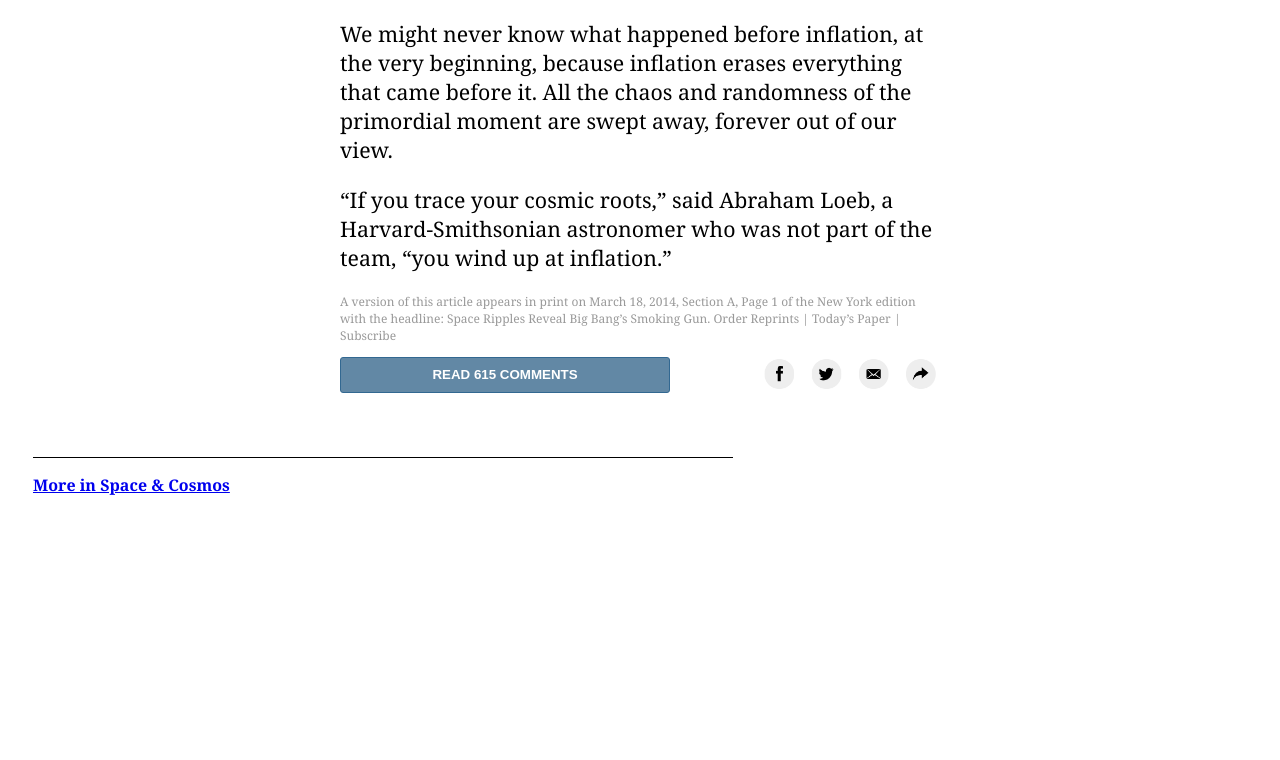
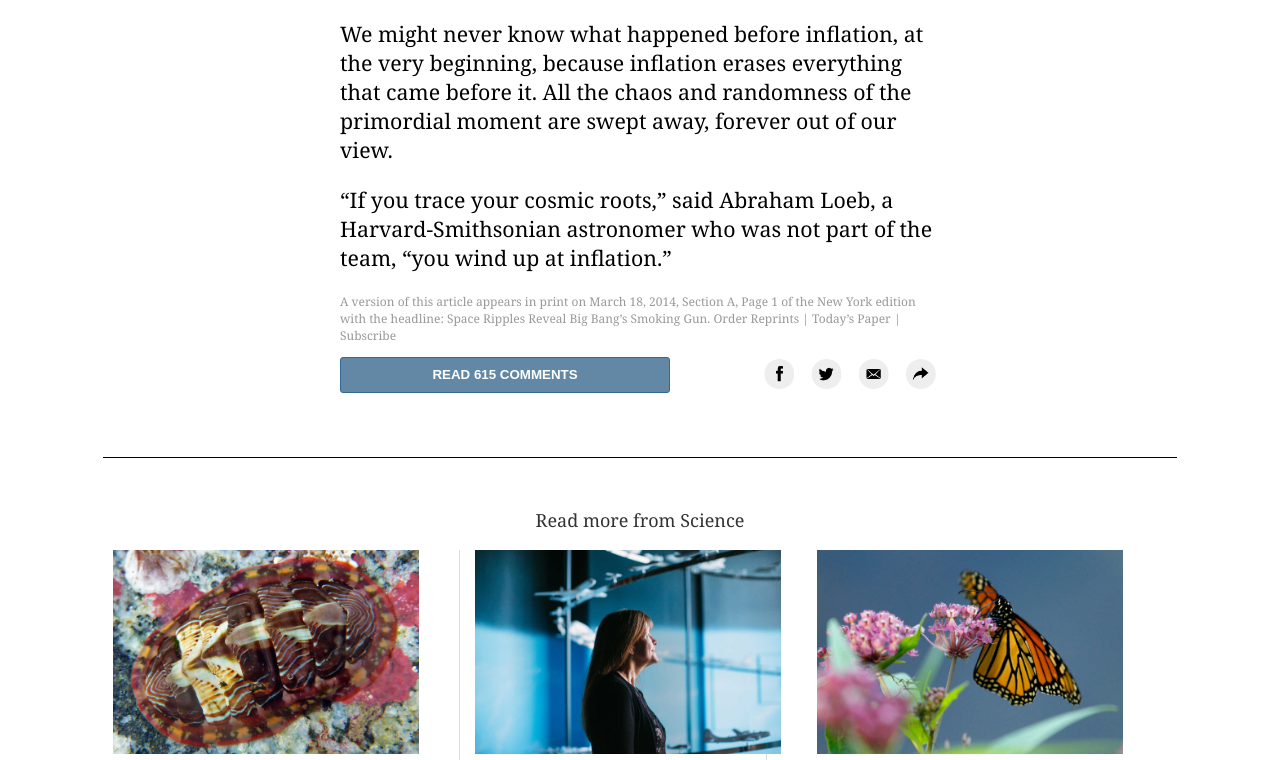
Before and after one commit to jankowskipawel/nyt-article, a plain HTML site: page index.html in a window 1280 px wide. Shown: the part 10267-11027 px from the top of the page. Drawn offline with Linux system fonts and the light colour scheme.

Commit message:
Add new section (More from Science)

```diff
--- a/index.html
+++ b/index.html
@@ -94,8 +94,19 @@
       <button class="show-comments-button">READ 615 COMMENTS</button>
       <img src="img/social-bottom.png" class="social-bottom" height="56px">
     </section>
-    <section class="more-space-cosmos">
-      <p class="title-images"><a href="index.html" class="title-images-p">More in Space & Cosmos</a></p>
+    <section class="more-science">
+      <p>Read more from Science</p>
+      <div class="more-science-image-container">
+        <div class="i1-container">
+          <img src="img/s-1.jpg">
+        </div>
+        <div class="i2-container">
+          <img class="middle-img" src="img/s-2.jpg">
+        </div>
+        <div class="i3-container">
+          <img src="img/s-3.jpg">
+        </div>
+      </div>
     </section>
   </body>
 </html>
--- a/styles/index.css
+++ b/styles/index.css
@@ -238,23 +238,45 @@ section iframe {
   top: -10px;
 }
 
-.more-space-cosmos {
+.more-science {
   height: 300px;
-  width: 700px;
-  float: left;
+  width: 85%;
   position: relative;
-  left: 25px;
   border-top: 1px solid black;
   top: 64px;
+  text-align: center;
 }
 
-.title-images {
-  font-size: 16px;
-  color: #000000;
-  font-weight: bold;
+.more-science p {
+  position: relative;
+  font-size: 18px;
+  color: #333333;
+  margin-top: 50px;
 }
 
-.title-images-p:visited {
-  color: #000000;
+.more-science-image-container {
+  display: flex;
+  width: 95%;
+  justify-content:space-between;
+}
 
+.i1-container img, .i2-container img, .i3-container img{
+  width: 100%;
+  margin: 0 5px;
 }
+
+.i1-container, .i2-container, .i3-container{
+  width: 30%;
+  margin: 0 5px;
+}
+
+.i2-container {
+  border-left: 1px solid rgb(220, 220, 220);
+  border-right: 1px solid rgb(220, 220, 220);
+  /* padding: 0 15px; */
+}
+
+
+.middle-img {
+  padding: 0 10px;
+}
```
Also changed, not shown: img/s-1.jpg (added), img/s-2.jpg (added), img/s-3.jpg (added).
